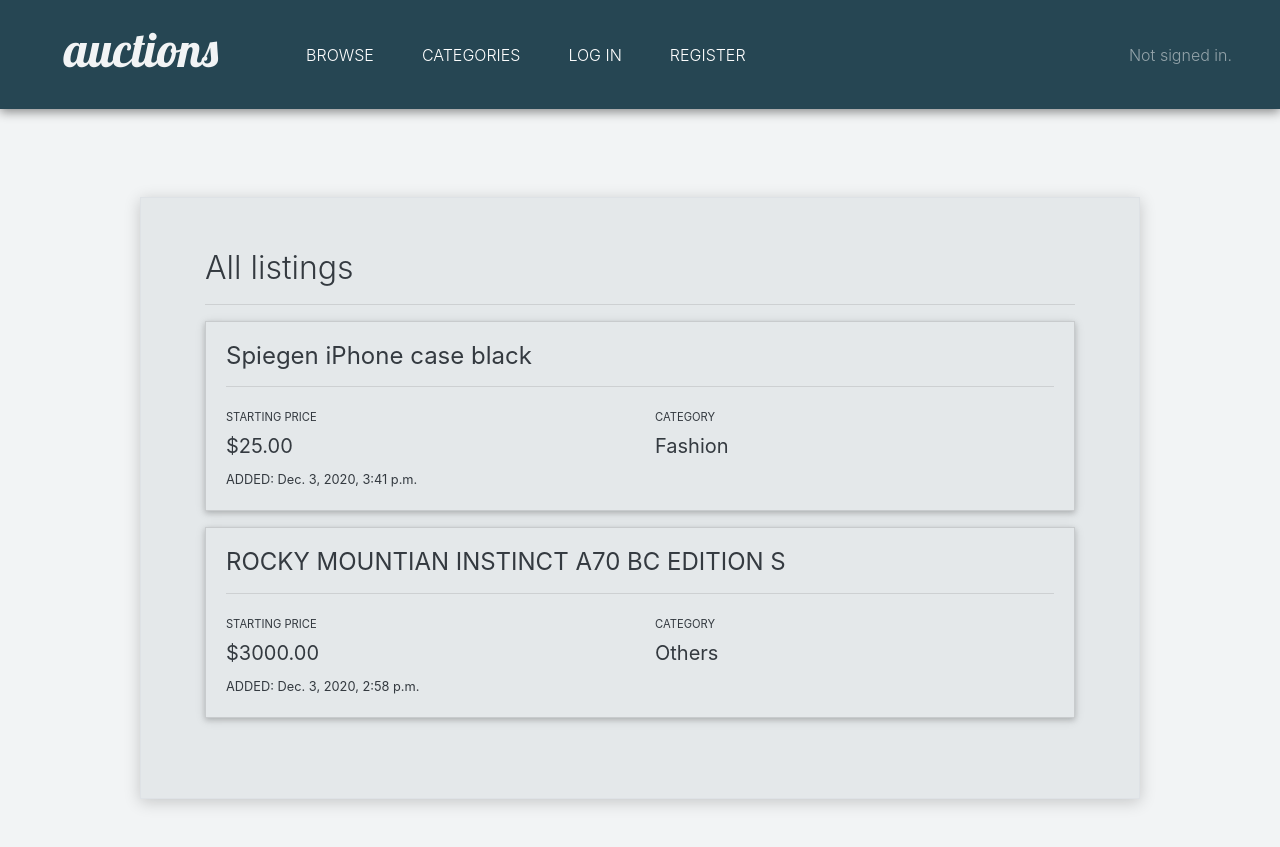
After one commit to kamilbednarski/commerce, a Django app: page /browse in a window 1280 px wide. The commit adds this page. Run offline with Django 3.2, Linux system fonts and the light colour scheme; data comes from the database, SQL or seed files in the repository; both versions use the stored data as it was after the commit; some libraries are stand-ins or nearby versions.

Commit message:
new: display all listings

```diff
--- a/auctions/models.py
+++ b/auctions/models.py
@@ -45,14 +45,13 @@ class Listing(models.Model):
     '''
     title = models.CharField(max_length=40)
     description = models.CharField(max_length=500)
-    date_added = models.DateTimeField(default=timezone.now)
     starting_price = models.FloatField()
-    active = models.BooleanField()
     user = models.ForeignKey(User, on_delete=models.CASCADE)
     category = models.ForeignKey(Category, on_delete=models.CASCADE)
+    date_added = models.DateTimeField(default=timezone.now)
+    active = models.BooleanField(default=True)
 
-    def __str__(self):
-        return self.title
+
 
 
 class Comment(models.Model):
--- a/auctions/static/auctions/styles.css
+++ b/auctions/static/auctions/styles.css
@@ -28,6 +28,14 @@ body {
 .login-panel {
     padding: 4vw 5vw 5vw 5vw;
     max-width: 600px;
+    margin: auto;
+    background-color: #E4E8EA;
+    box-shadow: 0px 3px 15px #00000030 !important;
+}
+
+.listings-panel {
+    padding: 4vw 5vw 5vw 5vw;
+    max-width: 1000px;
     margin: auto;
     background-color: #E4E8EA;
     box-shadow: 0px 3px 15px #00000030 !important;
@@ -99,6 +107,10 @@ body {
     font-size: 0.7rem;
 }
 
+.sharp-border {
+    border-radius: 0;
+}
+
 ::placeholder {
     color: lightgray !important;
     font-weight: 300;
--- /dev/null
+++ b/auctions/templates/auctions/browse_listing.html
@@ -0,0 +1,66 @@
+{% extends "auctions/layout.html" %}
+
+<!-- Messages -->
+{% block message %}
+    {% if messages %}
+    <div class="col text-center py-1 message-container">
+        <div class="messages">
+            {% for message in messages %}
+            <div {% if message.tags %} class="{{ message.tags }}"{% endif %}>{{ message }}</div>
+            {% endfor %}
+        </div>
+    </div>
+    {% endif %}
+{% endblock %}
+
+{% block body %}
+    <!-- Profile panel -->
+    <div class="listings-panel animated slideInDown border mt-5">
+        <!-- Personal info -->
+        <div><h2>All listings</h2></div>
+        <hr>
+
+        {% for listing in listings %}
+        <div class="pb-3">
+            <div class="card" style="border-radius: 0; background-color: #E4E8EA;">
+                <div class="card-body">
+                    <div class="row">
+                        <div class="col">
+                            <h4 class="card-title">{{ listing.title }}</h4>
+                            <hr>
+                        </div>
+                    </div>
+                    <div class="row">
+                        <div class="col">
+                            <label class="form-input-label" for="startingPriceOutput">STARTING PRICE</label>
+                            <div id="startingPriceOutput">
+                                <h5>${{ listing.starting_price }}0</h5>
+                            </div>
+                        </div>
+                        <div class="col">
+                            <label class="form-input-label" for="categoryOutput">CATEGORY</label>
+                            <div id="categoryOutput">
+                                <h5>
+                                {% for category in categories %}
+                                    {% if category.id == listing.category_id %}
+                                        {{category.name}}
+                                    {% endif %}
+                                {% endfor %}
+                                </h5>
+                            </div>
+                        </div>
+                    </div>
+                    <div class="row">
+                        <div class="col">
+                            <small>ADDED: {{ listing.date_added }}</small>
+                        </div>
+                    </div>
+                </div>
+            </div>
+        </div>
+
+        {% endfor %}
+
+    </div>
+
+{% endblock %}
--- a/auctions/templates/auctions/layout.html
+++ b/auctions/templates/auctions/layout.html
@@ -41,12 +41,15 @@
             <div class="collapse navbar-collapse" id="navbarText">
                 <ul class="navbar-nav mr-auto">
                     <li class="nav-item px-3">
-                        <a class="nav-link animated fadeIn slower" href="{% url 'index' %}">BROWSE</a>
+                        <a class="nav-link animated fadeIn slower" href="{% url 'browse_listing' %}">BROWSE</a>
                     </li>
                     <li class="nav-item px-3">
                         <a class="nav-link animated fadeIn slower" href="{% url 'categories_view' %}">CATEGORIES</a>
                     </li>
                     {% if user.is_authenticated %}
+                        <li class="nav-item px-3">
+                            <a class="nav-link animated fadeIn slower" href="{% url 'add_listing' %}">ADD</a>
+                        </li>
                         <li class="nav-item px-3">
                             <a class="nav-link animated fadeIn slower" href="{% url 'profile' %}">PROFILE</a>
                         </li>
--- a/auctions/urls.py
+++ b/auctions/urls.py
@@ -11,5 +11,7 @@ urlpatterns = [
     path("profile/edit", views.profile_edit, name="profile_edit"),
     path("profile/change/email", views.change_email, name="change_email"),
     path("profile/change/password", views.change_password, name="change_password"),
-    path("category", views.categories_view, name="categories_view")
+    path("add", views.add_listing, name="add_listing"),
+    path("category", views.categories_view, name="categories_view"),
+    path("browse", views.browse_listing, name="browse_listing")
 ]
--- a/auctions/views.py
+++ b/auctions/views.py
@@ -207,7 +207,7 @@ def profile_edit(request):
     Changes user data in User and Contact models.
     '''
     if request.method == 'POST':
-        # Checks if all form inputs were submited.
+        # Checks if form inputs were submited.
         if request.POST["first_name"] or request.POST["last_name"] or request.POST["house"] or request.POST["street"] or request.POST["postcode"] or request.POST["city"] or request.POST["country"]:
             logged_user = request.user
             contact = Contact.objects.get(user_id=logged_user.id)
@@ -253,13 +253,60 @@ def profile_edit(request):
         return render(request, "auctions/profile_edit.html")
 
 
+@login_required
+def add_listing(request):
+    '''
+    Allows logged user to add new listing.
+    '''
+    if request.method == 'POST':
+        # Checks if all form inputs were submited.
+        if request.POST["title"] and request.POST["description"] and request.POST["price"] and request.POST["category"]:
+            logged_user = request.user
+
+            title = request.POST["title"]
+            description = request.POST["description"]
+            starting_price = float(request.POST["price"])
+            user_id = logged_user.id
+            category = Category.objects.get(name=request.POST["category"])
+            category_id = category.id
+
+            # Creates new Listing instance
+            new_listing = Listing(title=title, description=description, starting_price=starting_price, user_id=user_id, category_id=category_id)
+            new_listing.save()
+
+            return redirect('index')
+
+        else:
+            messages.info(request, "You must fill all fields.")
+            return redirect('add_listing')
+
+    else:
+        categories = Category.objects.all().order_by('name')
+
+        return render(request, "auctions/add_listing.html", {
+            "categories": categories
+        })
+
+
 def categories_view(request):
     '''
     Renders page with all avaiable categories.
     '''
     categories = Category.objects.all().order_by('name')
-    print(f"#####{categories}")
 
     return render(request, "auctions/categories.html", {
         "categories": categories
     })
+
+
+def browse_listing(request):
+    '''
+    Renders page with all active listings.
+    '''
+    listings = Listing.objects.all().order_by('-date_added')
+    categories = Category.objects.all().order_by('name')
+
+    return render(request, "auctions/browse_listing.html", {
+        "listings": listings,
+        "categories": categories
+    })
--- a/commerce/settings.py
+++ b/commerce/settings.py
@@ -107,7 +107,7 @@ AUTH_PASSWORD_VALIDATORS = [
 
 LANGUAGE_CODE = 'en-us'
 
-TIME_ZONE = 'UTC'
+TIME_ZONE = 'Europe/Warsaw'
 
 USE_I18N = True
 
```
Also changed, not shown: auctions/templates/auctions/add_listing.html (+31 -8 lines), auctions/templatetags/auctions_templatetags.py (added, +18 -0 lines), auctions/migrations/0005_auto_20201203_1315.py (added), auctions/templatetags/__init__.py (added), db.sqlite3.
